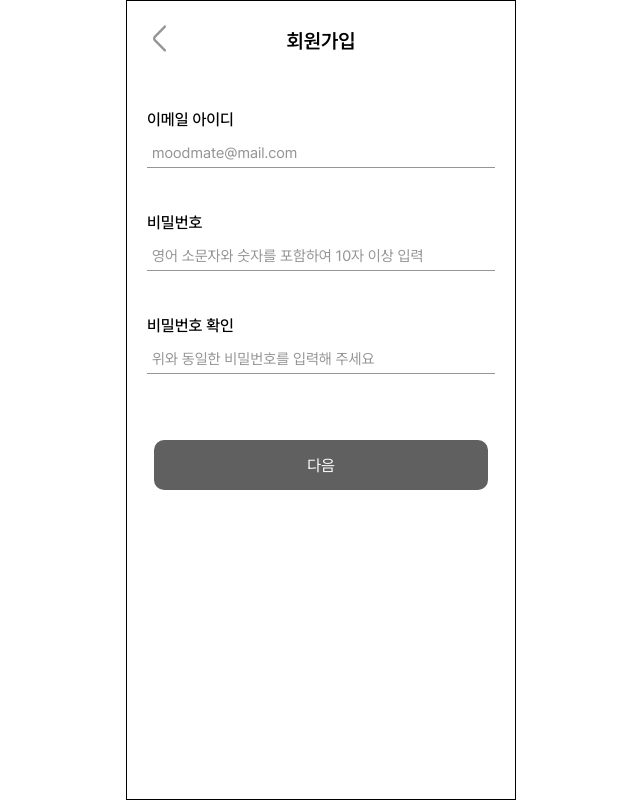
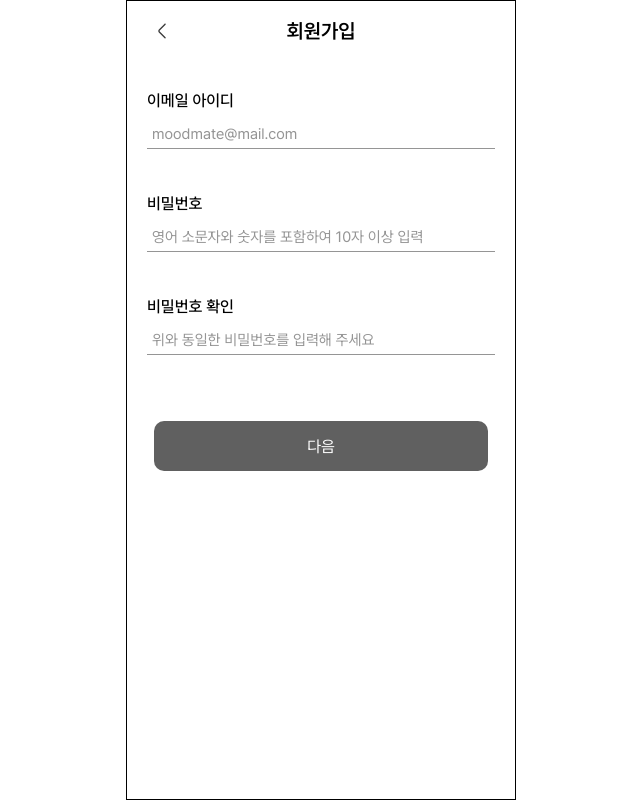
Before and after one commit to CNU-likelion-Moodmate/FE, a React (Create React App) app: page /signup in a window 1280 px wide. Shown: the whole page, without its empty margins (319-959 px from the left). Built offline with nearby package versions, Linux system fonts and the light colour scheme.

Commit message:
회원가입 화살표 아이콘 변경, 마이페이지 이름 코드 수정

```diff
--- a/src/assets/icons/index.js
+++ b/src/assets/icons/index.js
@@ -10,3 +10,4 @@ export { ReactComponent as ArrowLeftIcon } from './ArrowLeftIcon.svg';
 export { ReactComponent as ArrowRightIcon } from './ArrowRightIcon.svg';
 export { ReactComponent as InfoArrowIcon } from './InfoArrowIcon.svg';
 export { ReactComponent as CloseIcon } from './CloseIcon.svg';
+export { ReactComponent as SignUpArrowIcon } from './SignUpArrow.svg';
--- a/src/pages/MyPage.jsx
+++ b/src/pages/MyPage.jsx
@@ -1,3 +1,4 @@
+import React, { useState, useEffect } from 'react';
 import TabBar from "../component/common/TabBar";
 import ProfileImage from '../assets/cards/profile_default.png';
 import { Div, ProfileName, ProfileId, Line } from "../component/common/div";
@@ -17,14 +18,23 @@ gap: 30px;
 `
 
 const MyPage = () => {
+  const [name, setName] = useState('');
+  const [userId, setUserId] = useState('');
+
+  useEffect(() => {
+    // 서버에서 데이터 가져오는 대신 임시 데이터 설정
+    setName('영주');
+    setUserId('yeongju');
+  }, []);
+
   return(
     <div>
       <Div $margin='70px 0 0' $flex={true} $direction='column'>
         <ProfileImg>
           <img src={ProfileImage} alt="Profile"/>
         </ProfileImg>
-        <ProfileName>이름</ProfileName>
-        <ProfileId>user</ProfileId>
+        <ProfileName>{name}</ProfileName>
+        <ProfileId>{userId}</ProfileId>
         <Line />
       </Div>
       <InfoContainer>
--- a/src/pages/signup/SignUpHeader.jsx
+++ b/src/pages/signup/SignUpHeader.jsx
@@ -1,7 +1,7 @@
 import React from "react";
 import styled from "styled-components";
-import { ArrowLeftIcon } from "../../assets/icons";
 import { Link } from "react-router-dom";
+import { SignUpArrowIcon } from "../../assets/icons";
 
 const Container = styled.div`
   display: flex;
@@ -11,8 +11,10 @@ const Container = styled.div`
   margin-bottom: 30px
 `;
 
-const SignArrow = styled(ArrowLeftIcon)`
-  margin-left: 15px;
+const SignArrow = styled(SignUpArrowIcon)`
+  margin-left: 25px;
+  display: flex;
+  align-items: center;
 `;
 
 const Header = styled.div`
```
Also changed, not shown: src/assets/icons/SignUpArrow.svg (added).
